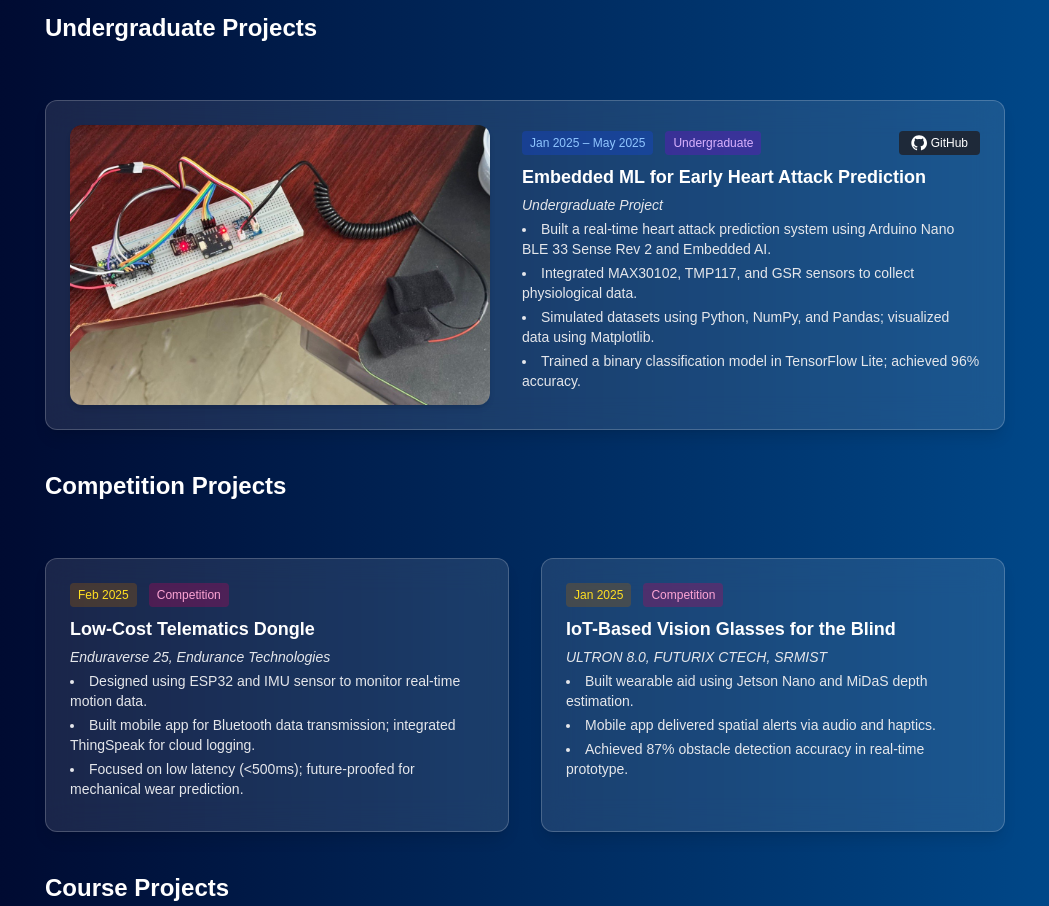
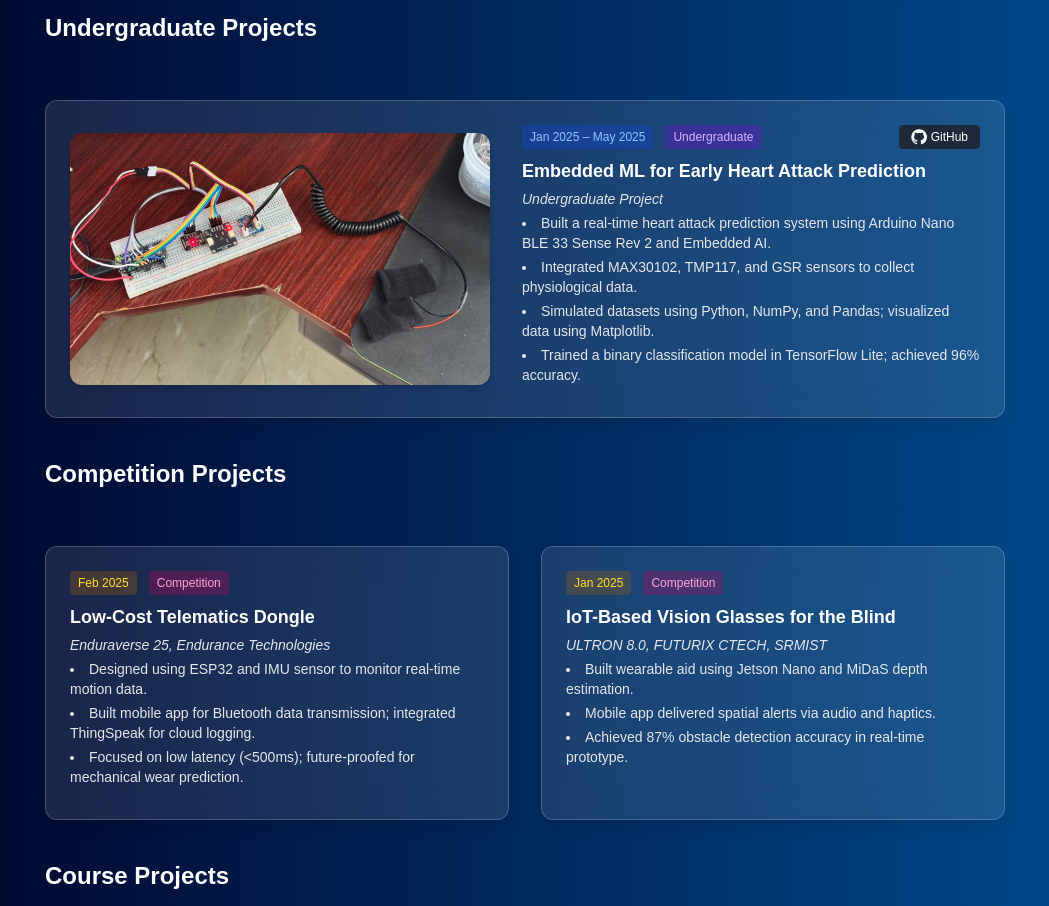
Before and after one commit to WiiWake3101/portfolio, a Next.js app: page / in a window 1280 px wide. Shown: the part 2540-3446 px from the top of the page, without its empty margins (115-1164 px from the left). Built offline with nearby package versions, Linux system fonts and the light colour scheme.

Commit message:
Added Github button and minor changes to the code

```diff
--- a/app/page.js
+++ b/app/page.js
@@ -361,13 +361,13 @@ export default function Home() {
               {/* Embedded ML for Early Heart Attack Prediction */}
               <div className="flex flex-col md:flex-row bg-white/10 backdrop-blur-lg border border-white/20 shadow-lg rounded-xl p-6 hover:scale-[1.03] transition-transform duration-200">
                 {/* Project Image Side (left on desktop, above on mobile) */}
-                <div className="flex-shrink-0 flex justify-center items-center mb-4 md:mb-0 md:mr-8">
+                <div className="flex-shrink-0 flex justify-center items-center mb-4 md:mb-0 md:mr-8 w-full md:w-[420px]">
                   <Image
                     src="/ug_project.jpg"
                     alt="Embedded ML for Early Heart Attack Prediction"
                     width={420}
                     height={280}
-                    className="rounded-xl object-cover shadow-md w-[320px] h-[180px] md:w-[420px] md:h-[280px]"
+                    className="rounded-xl object-cover shadow-md w-full h-auto max-w-[420px] max-h-[280px]"
                   />
                 </div>
                 <div className="flex-1 flex flex-col justify-center">
@@ -376,7 +376,7 @@ export default function Home() {
                     <span className="inline-block bg-purple-700/30 text-purple-300 px-2 py-1 rounded text-xs font-mono">Undergraduate</span>
                     {/* GitHub Button */}
                     <a
-                      href="https://github.com/YOUR_GITHUB_REPO"
+                      href="https://github.com/IoT-Health-Monitoring-Devices-in-EV/Embedded-Machine-Learning-for-Early-Detection-of-Heart-Attack-Symptoms"
                       target="_blank"
                       rel="noopener noreferrer"
                       className="ml-auto inline-flex items-center px-3 py-1 bg-gray-800 text-white text-xs rounded hover:bg-gray-700 transition"
```
